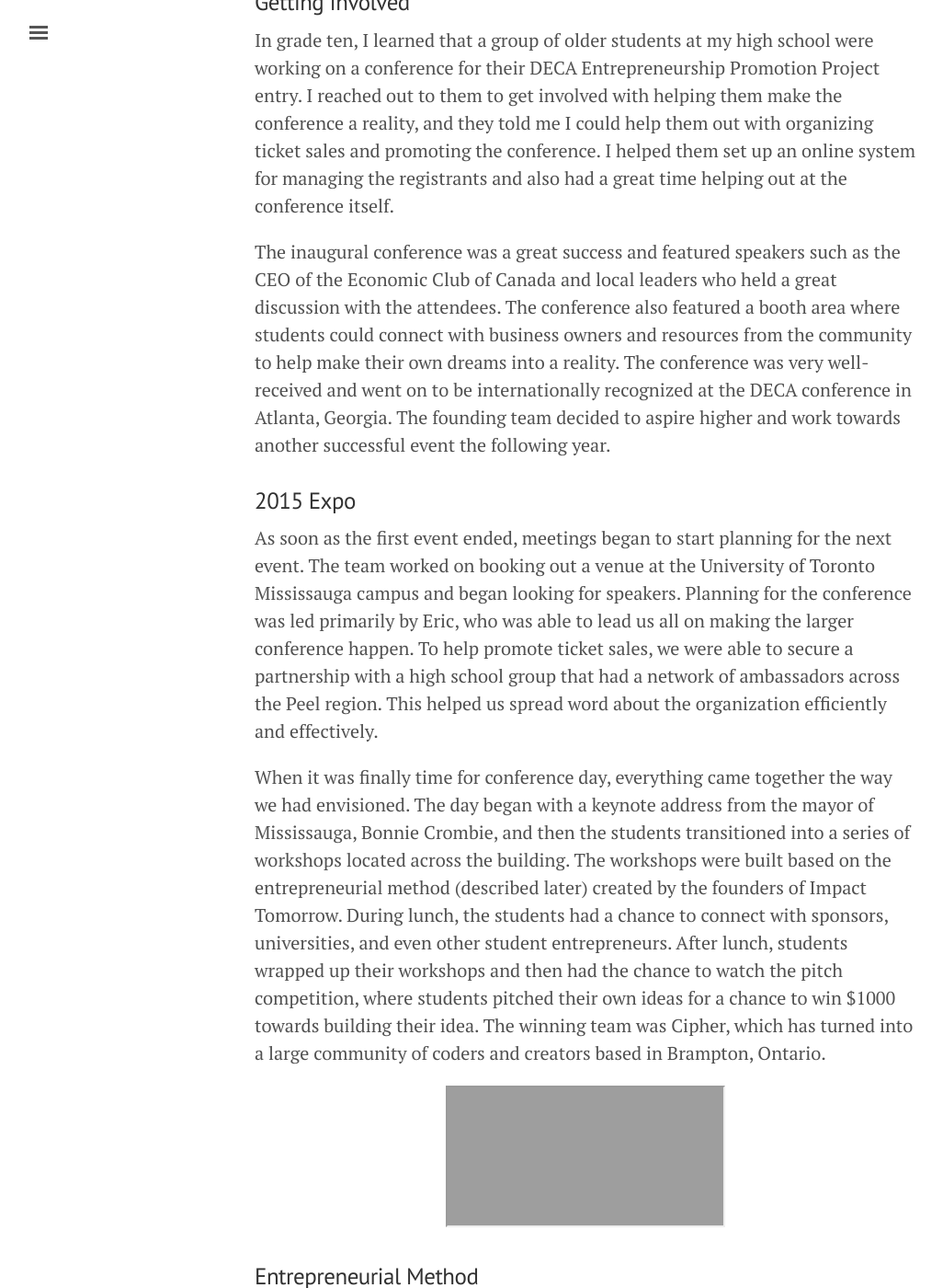
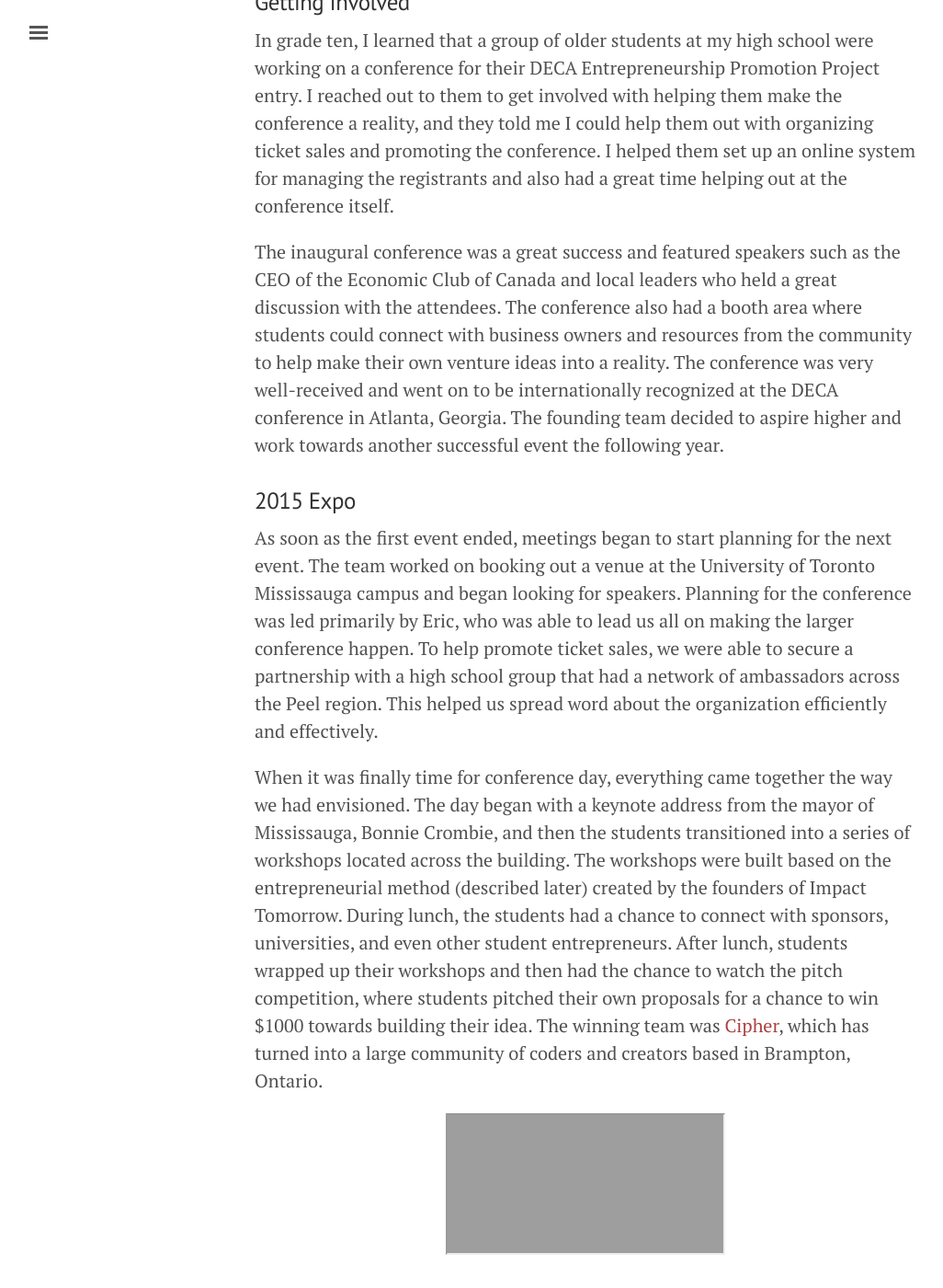
Before and after one commit to gajaria123/gajaria123.github.io, a Jekyll site: the page built from _posts/2016-05-01-igniting-entrepreneurship.md, in a window 1280 px wide and 1400 px high, scrolled down 1031 px. Shown: the whole window at 92% size, without its empty margins (3-1029 px from the left). Built offline with Jekyll 4.4.1, drawn with Linux system fonts in a browser that asks for light colours; some of the changed text lies outside the part shown; grey boxes are pictures that could not be loaded.

Commit message:
Update 2016-05-01-igniting-entrepreneurship.md

```diff
--- a/_posts/2016-05-01-igniting-entrepreneurship.md
+++ b/_posts/2016-05-01-igniting-entrepreneurship.md
@@ -16,12 +16,12 @@ Entrepreneurship continues to be glamorized for youth, with many students lackin
 ### Getting Involved
 In grade ten, I learned that a group of older students at my high school were working on a conference for their DECA Entrepreneurship Promotion Project entry. I reached out to them to get involved with helping them make the conference a reality, and they told me I could help them out with organizing ticket sales and promoting the conference. I helped them set up an online system for managing the registrants and also had a great time helping out at the conference itself.
 
-The inaugural conference was a great success and featured speakers such as the CEO of the Economic Club of Canada and local leaders who held a great discussion with the attendees. The conference also featured a booth area where students could connect with business owners and resources from the community to help make their own dreams into a reality. The conference was very well-received and went on to be internationally recognized at the DECA conference in Atlanta, Georgia. The founding team decided to aspire higher and work towards another successful event the following year.
+The inaugural conference was a great success and featured speakers such as the CEO of the Economic Club of Canada and local leaders who held a great discussion with the attendees. The conference also had a booth area where students could connect with business owners and resources from the community to help make their own venture ideas into a reality. The conference was very well-received and went on to be internationally recognized at the DECA conference in Atlanta, Georgia. The founding team decided to aspire higher and work towards another successful event the following year.
 
 ### 2015 Expo
 As soon as the first event ended, meetings began to start planning for the next event. The team worked on booking out a venue at the University of Toronto Mississauga campus and began looking for speakers. Planning for the conference was led primarily by Eric, who was able to lead us all on making the larger conference happen. To help promote ticket sales, we were able to secure a partnership with a high school group that had a network of ambassadors across the Peel region. This helped us spread word about the organization efficiently and effectively.
 
-When it was finally time for conference day, everything came together the way we had envisioned. The day began with a keynote address from the mayor of Mississauga, Bonnie Crombie, and then the students transitioned into a series of workshops located across the building. The workshops were built based on the entrepreneurial method (described later) created by the founders of Impact Tomorrow. During lunch, the students had a chance to connect with sponsors, universities, and even other student entrepreneurs. After lunch, students wrapped up their workshops and then had the chance to watch the pitch competition, where students pitched their own ideas for a chance to win $1000 towards building their idea. The winning team was Cipher, which has turned into a large community of coders and creators based in Brampton, Ontario.
+When it was finally time for conference day, everything came together the way we had envisioned. The day began with a keynote address from the mayor of Mississauga, Bonnie Crombie, and then the students transitioned into a series of workshops located across the building. The workshops were built based on the entrepreneurial method (described later) created by the founders of Impact Tomorrow. During lunch, the students had a chance to connect with sponsors, universities, and even other student entrepreneurs. After lunch, students wrapped up their workshops and then had the chance to watch the pitch competition, where students pitched their own proposals for a chance to win $1000 towards building their idea. The winning team was [Cipher](http://projectcipher.io/), which has turned into a large community of coders and creators based in Brampton, Ontario.
 <center>
 <iframe src="http://www.youtube.com/embed/H2VYj7JgTXA?color=white&theme=light"></iframe>
 </center>
```
Also changed, not shown: other parts of _posts/2016-05-01-igniting-entrepreneurship.md (+1 -1 lines).
